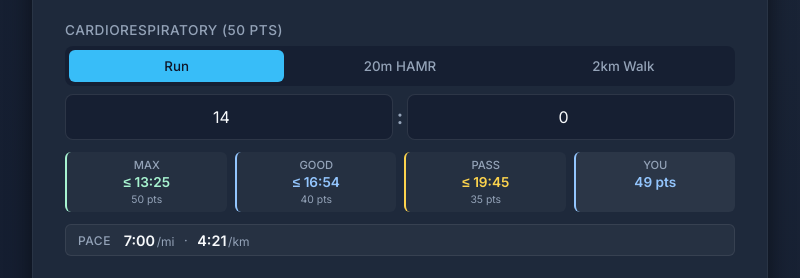
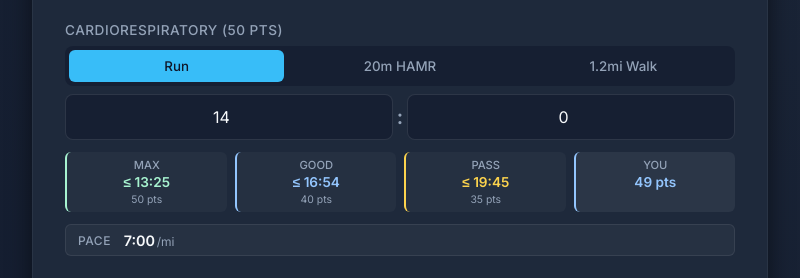
Before and after one commit to hayniec/af-pfra-app, a React (Vite) app: page / in a window 1280 px wide. Shown: the part 674-952 px from the top of the page, without its empty margins (240-1040 px from the left). Built offline with nearby package versions, Linux system fonts and the light colour scheme.

Commit message:
Show run pace in miles only, label walk in miles
- getRunPace returns perMile only (removed perKm)
- Pace display simplified to single min/mi value
- Walk toggle button label updated from '2km Walk' to '1.2mi Walk'

https://claude.ai/code/session_01MmJMuo93VfHoVixsVmNVnj

```diff
--- a/src/App.tsx
+++ b/src/App.tsx
@@ -27,7 +27,7 @@ function getTable(id: number): ScoringTable | undefined {
 const CARDIO_OPTIONS: EventOption[] = [
   { value: 'run', label: 'Run' },
   { value: 'hamr', label: '20m HAMR' },
-  { value: 'walk', label: '2km Walk' },
+  { value: 'walk', label: '1.2mi Walk' },
 ];
 
 const STRENGTH_OPTIONS: EventOption[] = [
--- a/src/components/EventInput.tsx
+++ b/src/components/EventInput.tsx
@@ -21,7 +21,7 @@ interface EventInputProps {
   score?: number;
   walkPassFail?: { threshold: number; passed: boolean | null } | null;
   hamrLevel?: { level: number; shuttle: number; totalInLevel: number } | null;
-  paceInfo?: { perMile: string; perKm: string } | null;
+  paceInfo?: { perMile: string } | null;
 }
 
 function TimeInput({
@@ -212,8 +212,6 @@ export function EventInput({
         <div className="pace-info">
           <span className="pace-label">Pace</span>
           <span className="pace-item">{paceInfo.perMile}<span className="pace-unit">/mi</span></span>
-          <span className="pace-sep">·</span>
-          <span className="pace-item">{paceInfo.perKm}<span className="pace-unit">/km</span></span>
         </div>
       )}
     </div>
--- a/src/scoring.ts
+++ b/src/scoring.ts
@@ -175,12 +175,10 @@ export function formatValue(val: number, type: string): string {
   return val.toString();
 }
 
-/** Returns pace per mile and per km for a 2-mile AF run, or null if no time entered. */
-export function getRunPace(totalSeconds: number): { perMile: string; perKm: string } | null {
+/** Returns pace per mile for a 2-mile AF run, or null if no time entered. */
+export function getRunPace(totalSeconds: number): { perMile: string } | null {
   if (totalSeconds <= 0) return null;
-  const perMileS = Math.round(totalSeconds / 2);
-  const perKmS   = Math.round(totalSeconds / 3.21869); // 2 mi = 3.21869 km
-  return { perMile: formatValue(perMileS, 'run'), perKm: formatValue(perKmS, 'run') };
+  return { perMile: formatValue(Math.round(totalSeconds / 2), 'run') };
 }
 
 export function validateEvent(type: string, value: number): string | null {
```
